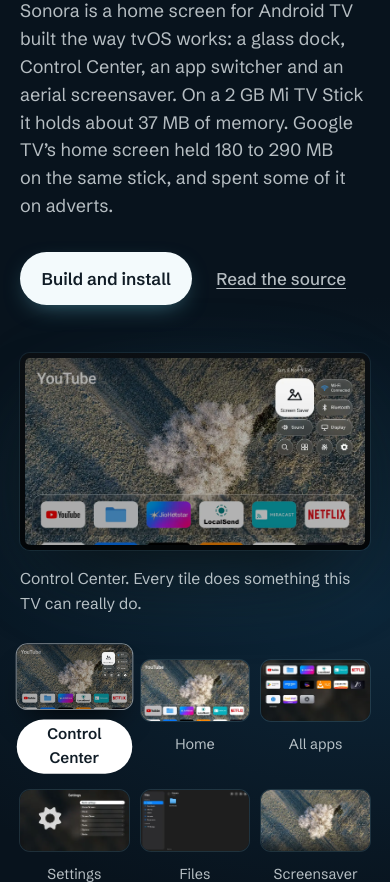
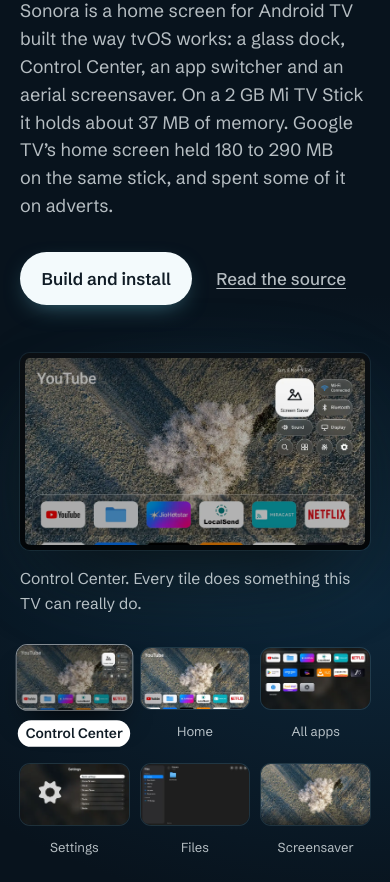
Before and after one commit to mitunmanav/sonora, a plain HTML site: page site/index.html in a window 390 px wide. Shown: the part 214-1096 px from the top of the page. Drawn offline with Linux system fonts and the light colour scheme.

Commit message:
Polish the site: hover on pointers only, picker race and a11y, sticky field column

```diff
--- a/site/index.html
+++ b/site/index.html
@@ -11,6 +11,7 @@
 <meta property="og:image" content="https://mitunmanav.github.io/sonora/img/og.jpg">
 <meta property="og:type" content="website">
 <meta name="twitter:card" content="summary_large_image">
+<link rel="canonical" href="https://mitunmanav.github.io/sonora/">
 <link rel="icon" href="img/mark.svg" type="image/svg+xml">
 <link rel="preload" href="fonts/schibsted-grotesk.woff2" as="font" type="font/woff2" crossorigin>
 <link rel="stylesheet" href="style.css">
@@ -44,30 +45,30 @@
     </p>
   </div>
 
-  <figure class="tv" aria-label="Sonora on a television">
+  <figure class="tv" id="tv" role="tabpanel" aria-label="Sonora on a television">
     <div class="screen">
-      <img id="tv-image" src="img/control-center.webp" width="1600" height="900" alt="Control Center open over the home screen: a Screen Saver tile, Wi-Fi, Bluetooth, Sound and Display pills, and round buttons for search, apps, quick settings and settings.">
+      <img id="tv-image" src="img/control-center.webp" width="1600" height="900" fetchpriority="high" alt="Control Center open over the home screen: a Screen Saver tile, Wi-Fi, Bluetooth, Sound and Display pills, and round buttons for search, apps, quick settings and settings.">
     </div>
-    <figcaption id="tv-caption">Control Center. Every tile does something this TV can really do.</figcaption>
+    <figcaption id="tv-caption" aria-live="polite">Control Center. Every tile does something this TV can really do.</figcaption>
   </figure>
 
   <div class="picker" role="tablist" aria-label="Screens" data-picker>
-    <button role="tab" aria-selected="true" data-src="img/control-center.webp" data-caption="Control Center. Every tile does something this TV can really do." data-alt="Control Center open over the home screen: a Screen Saver tile, Wi-Fi, Bluetooth, Sound and Display pills, and round buttons for search, apps, quick settings and settings.">
-      <img src="img/control-center.webp" alt="" width="480" height="270" loading="lazy"><span>Control Center</span>
+    <button role="tab" aria-controls="tv" aria-selected="true" data-src="img/control-center.webp" data-caption="Control Center. Every tile does something this TV can really do." data-alt="Control Center open over the home screen: a Screen Saver tile, Wi-Fi, Bluetooth, Sound and Display pills, and round buttons for search, apps, quick settings and settings.">
+      <img src="img/control-center-thumb.webp" alt="" width="480" height="270"><span>Control Center</span>
     </button>
-    <button role="tab" aria-selected="false" tabindex="-1" data-src="img/home.webp" data-caption="The home screen in the light appearance. The focused card lifts; nothing else on screen redraws." data-alt="The home screen: an aerial photograph behind a glass dock of app cards, with the focused app's name in the corner and a clock at the top right.">
+    <button role="tab" aria-controls="tv" aria-selected="false" tabindex="-1" data-src="img/home.webp" data-caption="The home screen in the light appearance. The focused card lifts; nothing else on screen redraws." data-alt="The home screen: an aerial photograph behind a glass dock of app cards, with the focused app's name in the corner and a clock at the top right.">
       <img src="img/home-thumb.webp" alt="" width="480" height="270" loading="lazy"><span>Home</span>
     </button>
-    <button role="tab" aria-selected="false" tabindex="-1" data-src="img/grid.webp" data-caption="Press down and the dock opens into every app you have, sideloaded ones included." data-alt="The full app grid: three rows of app banners on a dark blurred background.">
+    <button role="tab" aria-controls="tv" aria-selected="false" tabindex="-1" data-src="img/grid.webp" data-caption="Press down and the dock opens into every app you have, sideloaded ones included." data-alt="The full app grid: three rows of app banners on a dark blurred background.">
       <img src="img/grid-thumb.webp" alt="" width="480" height="270" loading="lazy"><span>All apps</span>
     </button>
-    <button role="tab" aria-selected="false" tabindex="-1" data-src="img/settings.webp" data-caption="Settings in the split layout of tvOS. Back is always one step." data-alt="Settings: a large gear on the left and a list on the right with Quick settings, Home Screen, Clock, Screen Saver, Apps, Tools, System and Mode.">
+    <button role="tab" aria-controls="tv" aria-selected="false" tabindex="-1" data-src="img/settings.webp" data-caption="Settings in the split layout of tvOS. Back is always one step." data-alt="Settings: a large gear on the left and a list on the right with Quick settings, Home Screen, Clock, Screen Saver, Apps, Tools, System and Mode.">
       <img src="img/settings-thumb.webp" alt="" width="480" height="270" loading="lazy"><span>Settings</span>
     </button>
-    <button role="tab" aria-selected="false" tabindex="-1" data-src="img/files.webp" data-caption="Files, a Finder-style file manager, comes inside Sonora and also ships as its own 48 KB app." data-alt="Files: a sidebar of favourites and locations, and a window showing a Downloads folder.">
+    <button role="tab" aria-controls="tv" aria-selected="false" tabindex="-1" data-src="img/files.webp" data-caption="Files, a Finder-style file manager, comes inside Sonora and also ships as its own 48 KB app." data-alt="Files: a sidebar of favourites and locations, and a window showing a Downloads folder.">
       <img src="img/files-thumb.webp" alt="" width="480" height="270" loading="lazy"><span>Files</span>
     </button>
-    <button role="tab" aria-selected="false" tabindex="-1" data-src="img/dream.webp" data-caption="The screensaver: five aerial photographs that ship inside the app, so it never downloads a thing." data-alt="An aerial photograph of a frosted tree in a field, seen from directly above.">
+    <button role="tab" aria-controls="tv" aria-selected="false" tabindex="-1" data-src="img/dream.webp" data-caption="The screensaver: five aerial photographs that ship inside the app, so it never downloads a thing." data-alt="An aerial photograph of a frosted tree in a field, seen from directly above.">
       <img src="img/dream-thumb.webp" alt="" width="480" height="270" loading="lazy"><span>Screensaver</span>
     </button>
   </div>
--- a/site/picker.js
+++ b/site/picker.js
@@ -16,6 +16,8 @@
     const next = new Image();
     next.src = tab.dataset.src;
     next.decode().catch(() => {}).then(() => {
+      // A later pick may have finished decoding first; the last pick wins.
+      if (tab.getAttribute('aria-selected') !== 'true') return;
       image.src = next.src;
       image.alt = tab.dataset.alt;
       caption.textContent = tab.dataset.caption;
--- a/site/style.css
+++ b/site/style.css
@@ -41,7 +41,6 @@ body {
 img { display: block; max-width: 100%; height: auto; }
 
 a { color: var(--mist); text-decoration-thickness: 1px; text-underline-offset: 0.2em; }
-a:hover { color: var(--snow); }
 
 :focus-visible { outline: 2px solid var(--glacier); outline-offset: 3px; border-radius: 6px; }
 
@@ -74,7 +73,6 @@ code {
 .brand img { border-radius: 7px; box-shadow: 0 0 0 1px var(--line); }
 .bar nav { display: flex; gap: clamp(0.9rem, 2.4vw, 1.75rem); font-size: 0.95rem; }
 .bar nav a { color: var(--soft); text-decoration: none; }
-.bar nav a:hover { color: var(--snow); }
 .bar nav .gh { color: var(--snow); }
 
 /* Hero */
@@ -111,7 +109,6 @@ h1 {
   box-shadow: 0 8px 24px -10px rgba(114, 216, 240, 0.55);
   transition: transform 160ms var(--ease), box-shadow 160ms var(--ease);
 }
-.button:hover { color: var(--ink); transform: translateY(-1px); box-shadow: 0 12px 30px -10px rgba(114, 216, 240, 0.7); }
 .button:active { transform: scale(0.97); }
 .quiet { color: var(--soft); font-weight: 500; }
 
@@ -146,6 +143,7 @@ h1 {
 .picker button {
   appearance: none; border: 0; padding: 0; background: none; color: var(--soft);
   font: inherit; font-size: 0.9rem; text-align: center; cursor: pointer;
+  -webkit-tap-highlight-color: transparent;
   transition: transform 220ms var(--ease);
 }
 .picker img {
@@ -155,9 +153,9 @@ h1 {
 }
 .picker span {
   display: inline-block; margin-top: 0.6rem; padding: 0.15rem 0.6rem; border-radius: 999px;
+  white-space: nowrap;
   transition: background-color 220ms var(--ease), color 220ms var(--ease);
 }
-.picker button:hover { color: var(--snow); }
 .picker button[aria-selected="true"] { transform: scale(1.06); color: var(--ink); }
 .picker button[aria-selected="true"] img { box-shadow: 0 0 0 1px rgba(255, 255, 255, 0.5), 0 18px 30px -14px rgba(0, 0, 0, 0.9); }
 .picker button[aria-selected="true"] span { background: #fff; color: var(--ink); font-weight: 600; }
@@ -205,7 +203,7 @@ thead th { color: var(--faint); font-weight: 500; font-size: 0.875rem; }
 tbody th { font-weight: 500; }
 
 .numbers { max-width: 52rem; }
-.numbers td { width: 11rem; }
+.numbers td { width: 11rem; font-variant-numeric: tabular-nums; }
 .numbers td:nth-child(2) { color: var(--glacier); font-weight: 600; }
 .numbers td:nth-child(3) { color: var(--soft); }
 
@@ -213,6 +211,8 @@ tbody th { font-weight: 500; }
 .field td { color: var(--soft); }
 .field tbody th a { color: var(--snow); }
 .field .us th, .field .us td { color: var(--glacier); font-weight: 600; }
+/* The launcher's name stays put while the comparison scrolls under it. */
+.field tbody th, .field thead th:first-child { position: sticky; left: 0; z-index: 1; background: var(--night); padding-left: 0; }
 
 /* Claims */
 
@@ -252,18 +252,29 @@ pre code { color: var(--snow); font-size: 0.9rem; line-height: 1.65; }
 .foot p { max-width: var(--measure); margin: 0 0 0.6rem; }
 .foot a { color: var(--soft); }
 
+/* Hover only where a pointer can hover; a tap must not leave it stuck on. */
+
+@media (hover: hover) and (pointer: fine) {
+  a:hover { color: var(--snow); }
+  .bar nav a:hover { color: var(--snow); }
+  .button:hover { color: var(--ink); transform: translateY(-1px); box-shadow: 0 12px 30px -10px rgba(114, 216, 240, 0.7); }
+  .picker button:hover { color: var(--snow); }
+}
+
 /* Small screens */
 
 @media (max-width: 52rem) {
   .bar nav a:not(.gh) { display: none; }
   .picker { grid-template-columns: repeat(3, 1fr); row-gap: 1.25rem; }
+  .picker button { font-size: 0.8125rem; }
+  .picker span { padding-inline: 0.45rem; }
   .claims div { grid-template-columns: 1fr; }
   .meter-row { grid-template-columns: 5.5rem 1fr 6.5rem; gap: 0.75rem; }
   .numbers td { width: auto; }
 }
 
+/* Colour and shadow still ease; only movement goes. */
 @media (prefers-reduced-motion: reduce) {
-  *, *::before, *::after { transition-duration: 1ms !important; }
   .picker button[aria-selected="true"], .button:hover, .button:active { transform: none; }
 }
 
```
